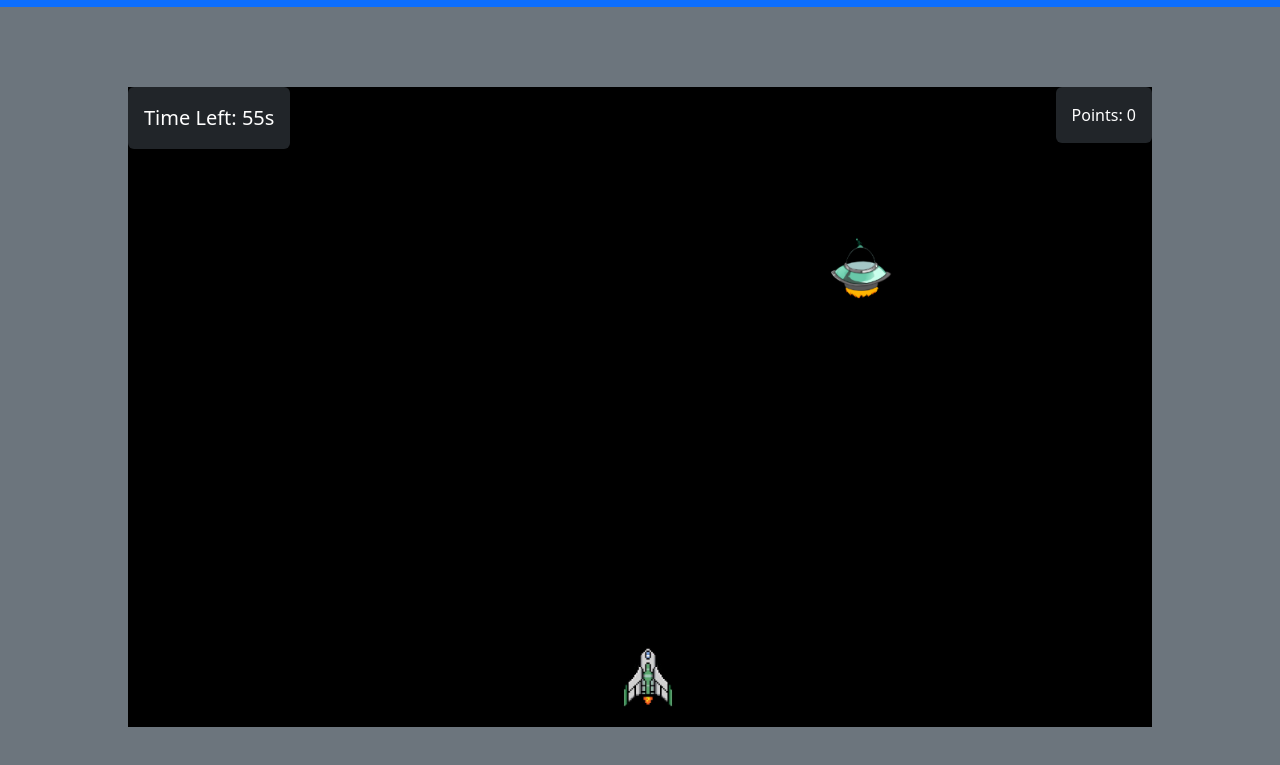
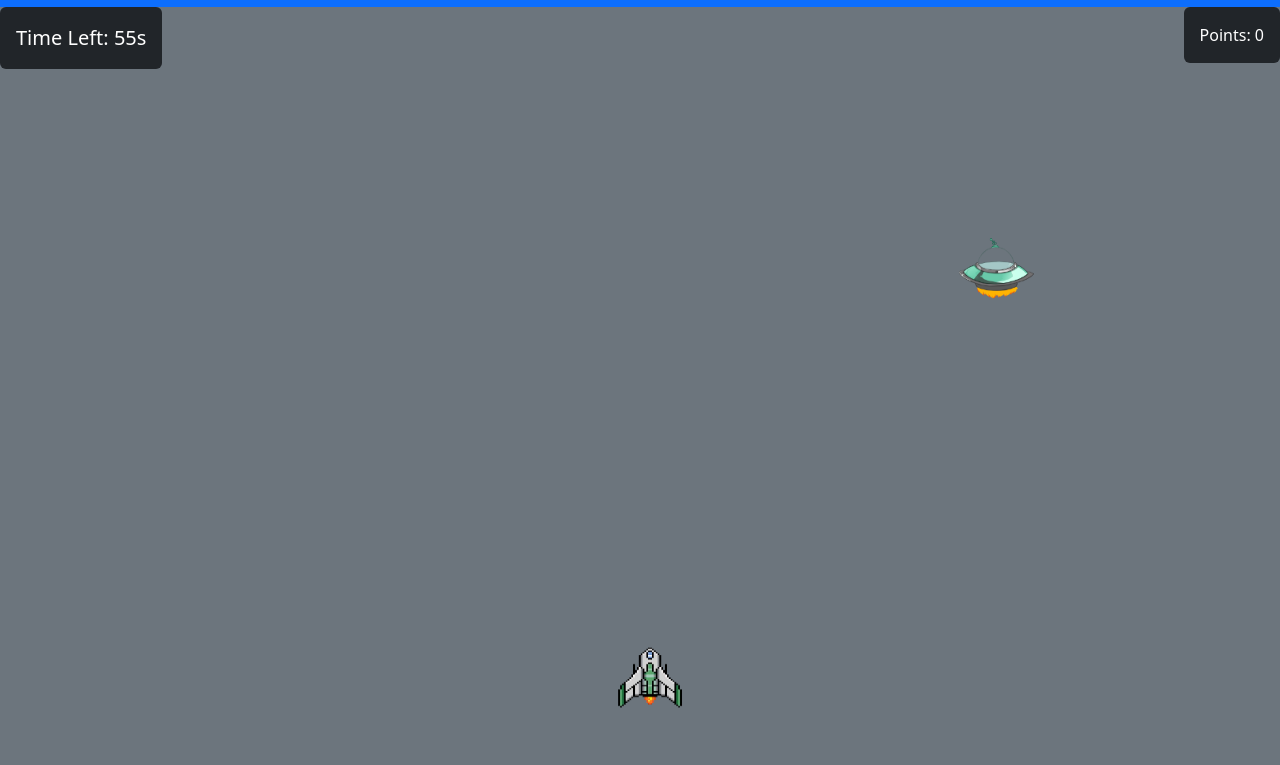
Before and after one commit to boyan-ferdinandov-04/Space-Invaders, a website: page play.html in a window 1280 px wide. Shown: the part 53-818 px from the top of the page. Drawn offline with nearby package versions, Linux system fonts and the light colour scheme.

Commit message:
small changes

```diff
--- a/css/play.css
+++ b/css/play.css
@@ -16,15 +16,14 @@ body{
 
 .game-area {
     position: relative;
-    width: 80vw;
-    height: 80vh;
+    width: 100vw;
+    height: 100vh;
     display: flex;
     justify-content: center;
     align-items: center;
 }
 
 #gameCanvas {
-    width: 100%;
-    height: 100%;
-    background-color: #000;
+    width: 100vw;
+    height: 80vh;
 }
--- a/js/game.js
+++ b/js/game.js
@@ -70,7 +70,7 @@ document.addEventListener('DOMContentLoaded', () => {
             this.velocity = { x: 5, y: 0 };
             this.width = 75;
             this.height = 75;
-            this.range = 400;
+            this.range = 100;
             this.destroyed = false;
             this.initialX = this.position.x;
             this.image = new Image();
```
Also changed, not shown: README.md.
